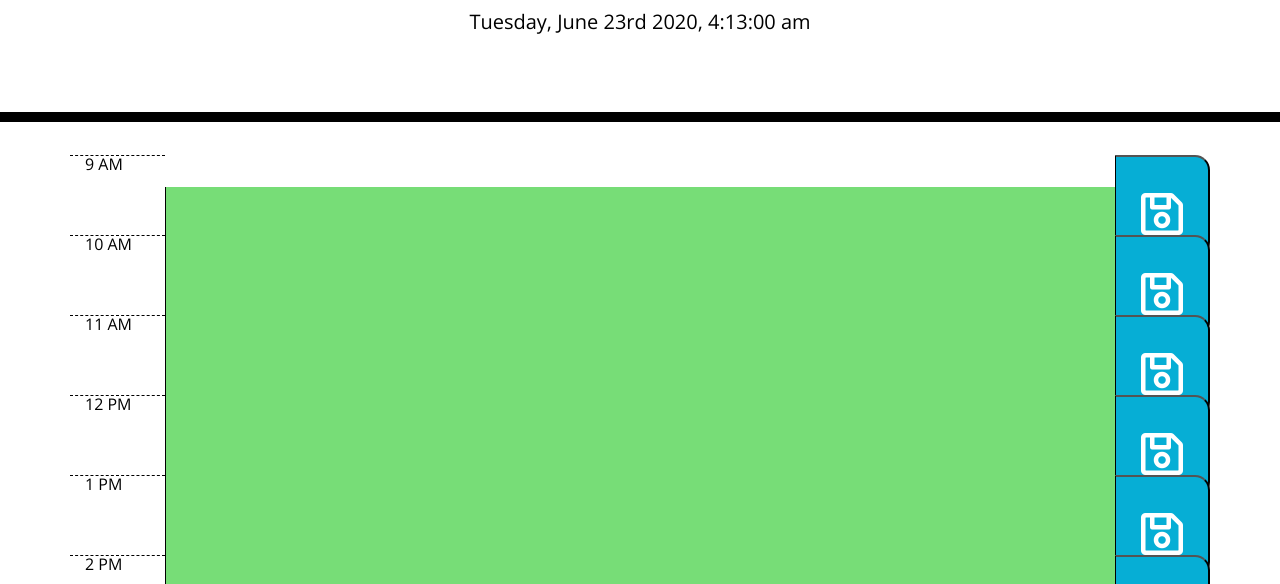
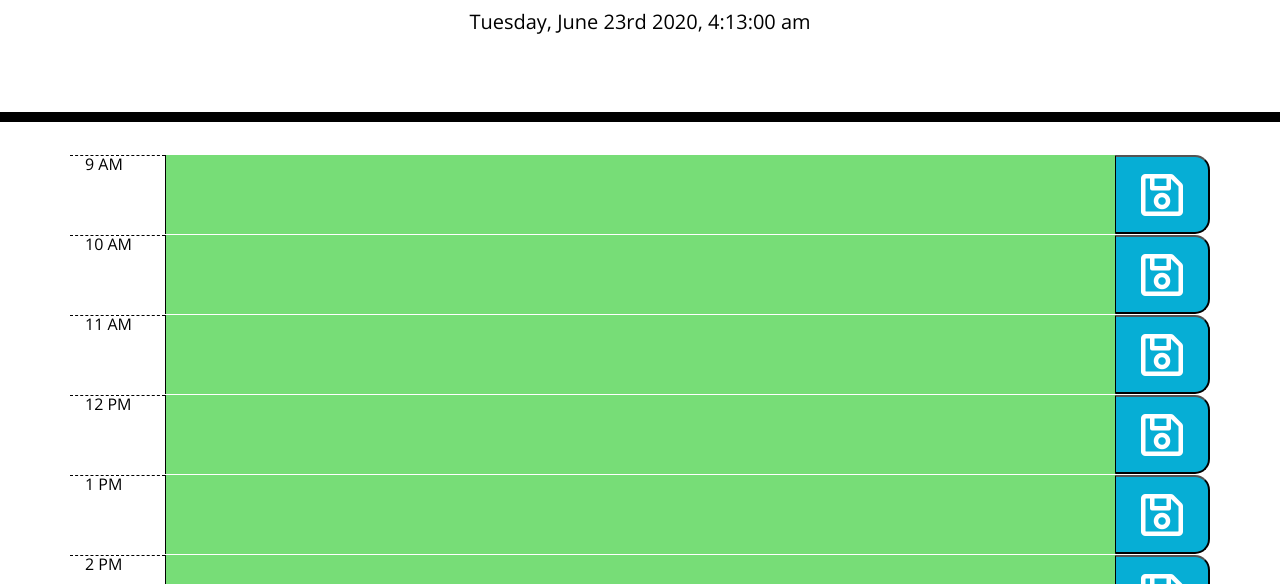
Before and after one commit to codenswan/05-Third-Party-APIs-Work-Day-Scheduler, a plain HTML site: page index.html in a window 1280 px wide. Shown: the part 182-766 px from the top of the page. Drawn offline with nearby package versions, Linux system fonts and the light colour scheme.

Commit message:
remove white-space: pre-wrap. add auto refresh

```diff
--- a/index.html
+++ b/index.html
@@ -4,7 +4,7 @@
     <meta charset="UTF-8" />
     <meta name="viewport" content="width=device-width, initial-scale=1.0" />
     <meta http-equiv="X-UA-Compatible" content="ie=edge" />
-
+    <meta http-equiv="refresh" content="3600">
     <link
       rel="stylesheet"
       href="https://stackpath.bootstrapcdn.com/bootstrap/4.3.1/css/bootstrap.min.css"
--- a/styles.css
+++ b/styles.css
@@ -23,17 +23,12 @@ textarea {
   border-bottom: 10px solid black;
 }
 
-.description{
-  white-space: pre-wrap;
-}
-
 .time-block{
   text-align: center;
   border-radius: 15px;
 }
 
 .row {
-  white-space: pre-wrap;
   height: 80px;
   border-top: 1px solid white;;
 }
```
